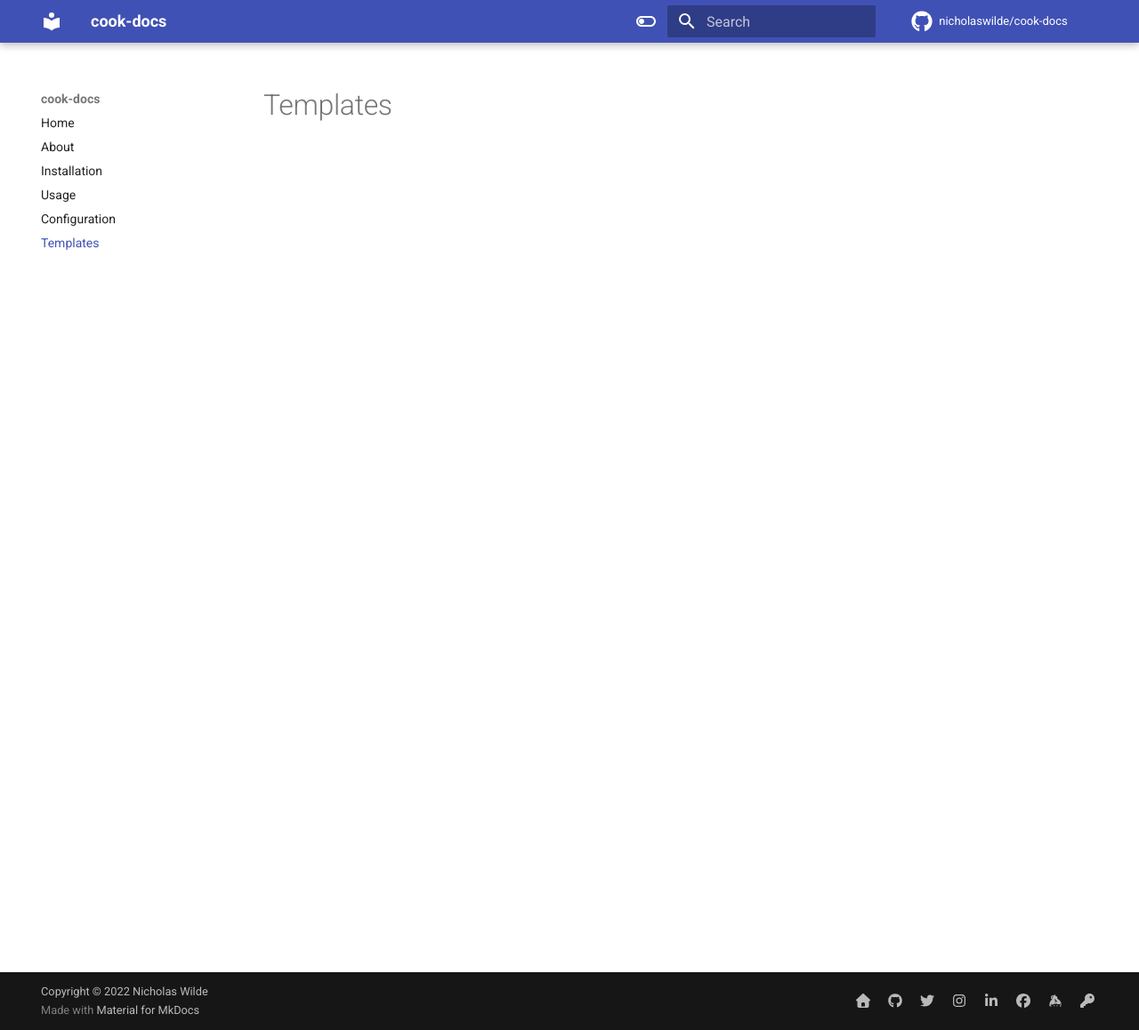
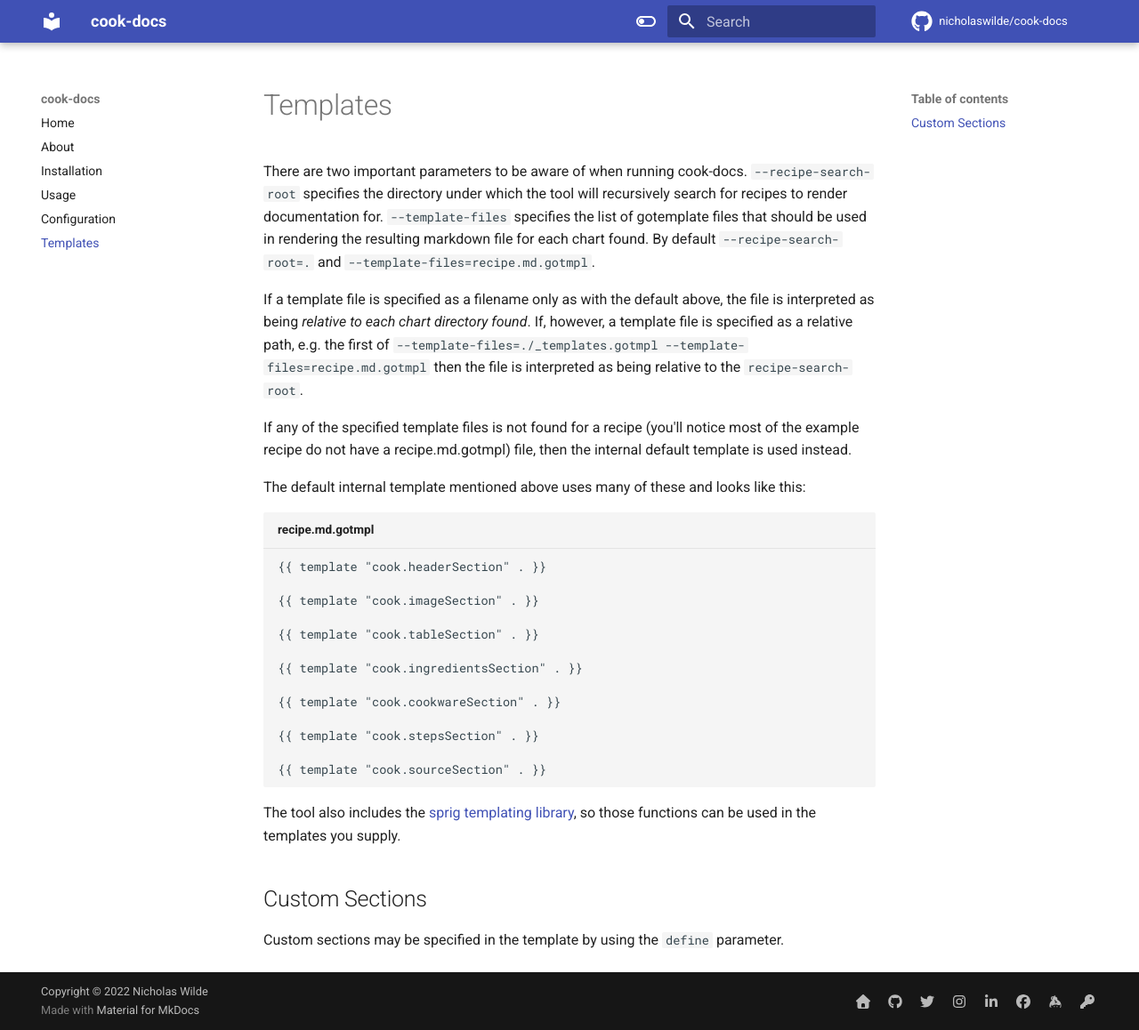
Before and after one commit to nicholaswilde/cook-docs, an MkDocs documentation site: the page built from docs/templates.md, in a window 1280 px wide and 1158 px high. Shown: the whole window at 89% size. Built offline with MkDocs 1.6.1 and Material for MkDocs 9.7.7, drawn with Linux system fonts in a browser that asks for light colours; comment, search, counter and statistics services are not loaded.

Commit message:
Add stuff

````diff
--- a/docs/templates.md
+++ b/docs/templates.md
@@ -1 +1,38 @@
 # Templates
+
+There are two important parameters to be aware of when running cook-docs. `--recipe-search-root` specifies the directory
+under which the tool will recursively search for recipes to render documentation for. `--template-files` specifies the list
+of gotemplate files that should be used in rendering the resulting markdown file for each chart found. By default
+`--recipe-search-root=.` and `--template-files=recipe.md.gotmpl`.
+
+If a template file is specified as a filename only as with the default above, the file is interpreted as being _relative to each chart directory found_.
+If, however, a template file is specified as a relative path, e.g. the first of `--template-files=./_templates.gotmpl --template-files=recipe.md.gotmpl`
+then the file is interpreted as being relative to the `recipe-search-root`.
+
+If any of the specified template files is not found for a recipe (you'll notice most of the example recipe do not have a recipe.md.gotmpl)
+file, then the internal default template is used instead.
+
+The default internal template mentioned above uses many of these and looks like this:
+
+```title="recipe.md.gotmpl"
+{{ template "cook.headerSection" . }}
+
+{{ template "cook.imageSection" . }}
+
+{{ template "cook.tableSection" . }}
+
+{{ template "cook.ingredientsSection" . }}
+
+{{ template "cook.cookwareSection" . }}
+
+{{ template "cook.stepsSection" . }}
+
+{{ template "cook.sourceSection" . }}
+```
+
+The tool also includes the [sprig templating library](https://github.com/Masterminds/sprig), so those functions can be used
+in the templates you supply.
+
+## Custom Sections
+
+Custom sections may be specified in the template by using the `define` parameter.
````
Also changed, not shown: docs/about.md (line endings or trailing spaces).
